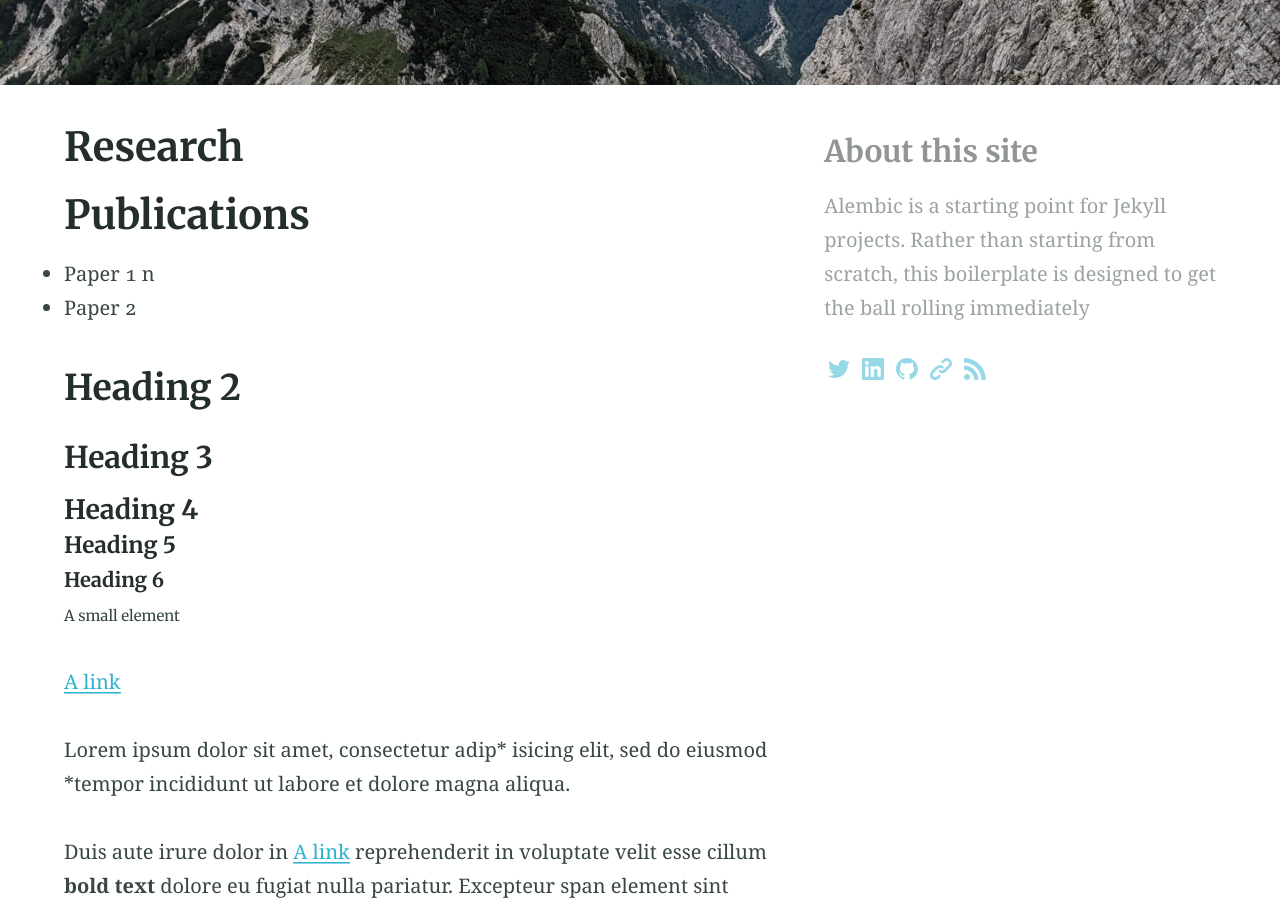
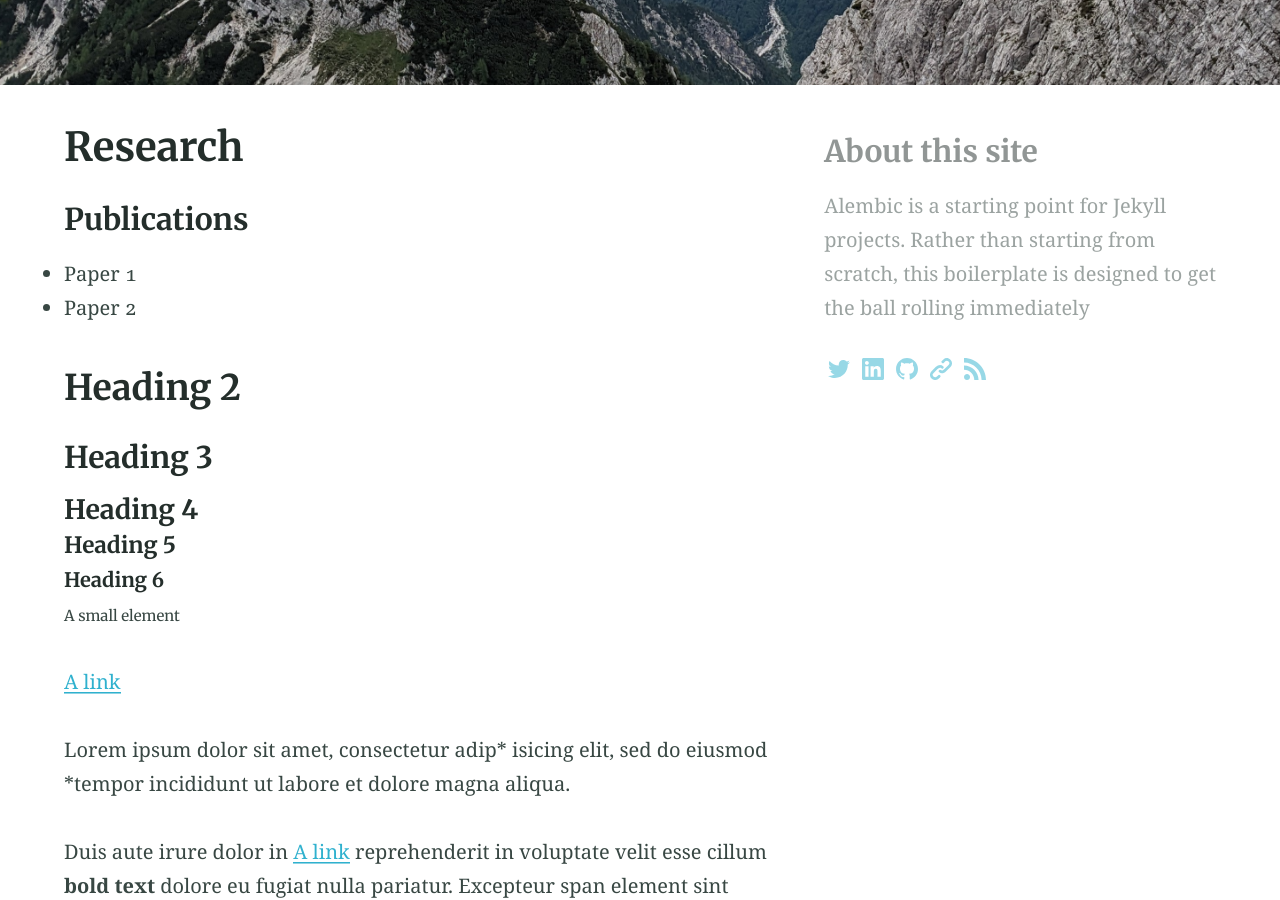
Before and after one commit to alenaernst/alenaernst.github.io, a Jekyll site: the page built from elements.md, in a window 1280 px wide and 900 px high, scrolled down 305 px. Built offline with Jekyll 4.4.1, drawn with Linux system fonts in a browser that asks for light colours.

```diff
--- a/elements.md
+++ b/elements.md
@@ -7,9 +7,9 @@ excerpt: "A demo of Markdown and HTML includes"
 aside: true
 ---
 
-# Publications
+### Publications
 
-* Paper 1 n
+* Paper 1
 * Paper 2
 
 ## Heading 2
```
